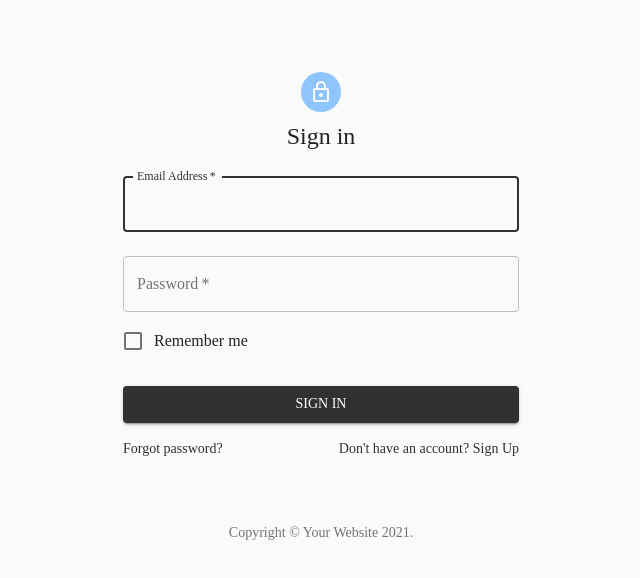
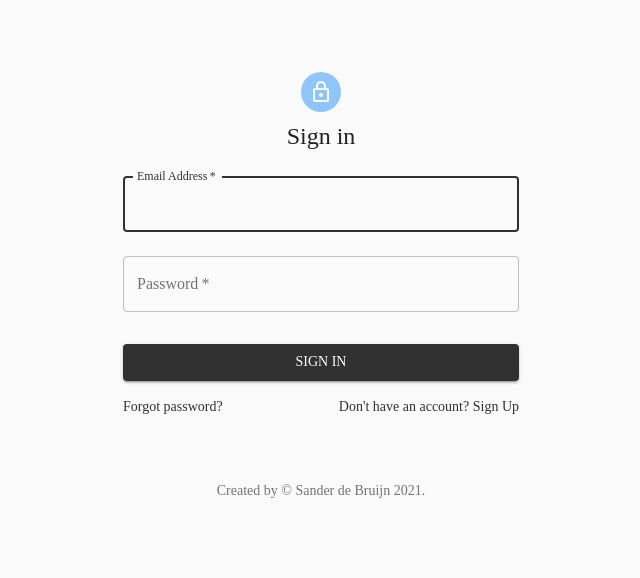
Before and after one commit to Shayaanakbar/PocketRNTakeHome, a React (Create React App) app in the folder hosting/: page / in a window 1280 px wide. Shown: the top 578 px of the page, without its empty margins (319-959 px from the left). Built offline with nearby package versions, Linux system fonts and the light colour scheme.

Commit message:
cleaned up files

```diff
--- /dev/null
+++ b/hosting/src/components/Copyright/index.jsx
@@ -0,0 +1,14 @@
+import React from 'react';
+import Typography from '@material-ui/core/Typography';
+
+function Copyright() {
+    return (
+        <Typography variant="body2" color="textSecondary" align="center">
+            {'Created by © Sander de Bruijn '}
+            {new Date().getFullYear()}
+            {'.'}
+        </Typography>
+    );
+}
+
+export default Copyright;
--- /dev/null
+++ b/hosting/src/config/theme-signinup.jsx
@@ -0,0 +1,23 @@
+import { makeStyles } from '@material-ui/core/styles';
+
+const useStyles = makeStyles((theme) => ({
+    paper: {
+        marginTop: theme.spacing(8),
+        display: 'flex',
+        flexDirection: 'column',
+        alignItems: 'center',
+    },
+    avatar: {
+        margin: theme.spacing(1),
+        backgroundColor: theme.palette.secondary.main,
+    },
+    form: {
+        width: '100%', // Fix IE 11 issue.
+        marginTop: theme.spacing(1),
+    },
+    submit: {
+        margin: theme.spacing(3, 0, 2),
+    },
+}));
+
+export default useStyles;
--- a/hosting/src/pages/SignIn.jsx
+++ b/hosting/src/pages/SignIn.jsx
@@ -14,38 +14,8 @@ import Typography from '@material-ui/core/Typography';
 import { makeStyles } from '@material-ui/core/styles';
 import Container from '@material-ui/core/Container';
 
-function Copyright() {
-    return (
-        <Typography variant="body2" color="textSecondary" align="center">
-            {'Copyright © '}
-            <Link color="inherit" href="https://material-ui.com/">
-                Your Website
-            </Link>{' '}
-            {new Date().getFullYear()}
-            {'.'}
-        </Typography>
-    );
-}
-
-const useStyles = makeStyles((theme) => ({
-    paper: {
-        marginTop: theme.spacing(8),
-        display: 'flex',
-        flexDirection: 'column',
-        alignItems: 'center',
-    },
-    avatar: {
-        margin: theme.spacing(1),
-        backgroundColor: theme.palette.secondary.main,
-    },
-    form: {
-        width: '100%', // Fix IE 11 issue.
-        marginTop: theme.spacing(1),
-    },
-    submit: {
-        margin: theme.spacing(3, 0, 2),
-    },
-}));
+import useStyles from "../config/theme-signinup";
+import Copyright from "../components/Copyright";
 
 export default function SignIn() {
     const classes = useStyles();
@@ -62,6 +32,7 @@ export default function SignIn() {
                 </Typography>
                 <form className={classes.form} noValidate>
                     <TextField
+                        //onChange={handleChange}
                         variant="outlined"
                         margin="normal"
                         required
@@ -73,6 +44,7 @@ export default function SignIn() {
                         autoFocus
                     />
                     <TextField
+                        //onChange={handleChange}
                         variant="outlined"
                         margin="normal"
                         required
@@ -82,10 +54,6 @@ export default function SignIn() {
                         type="password"
                         id="password"
                         autoComplete="current-password"
-                    />
-                    <FormControlLabel
-                        control={<Checkbox value="remember" color="primary" />}
-                        label="Remember me"
                     />
                     <Button
                         type="submit"
```
